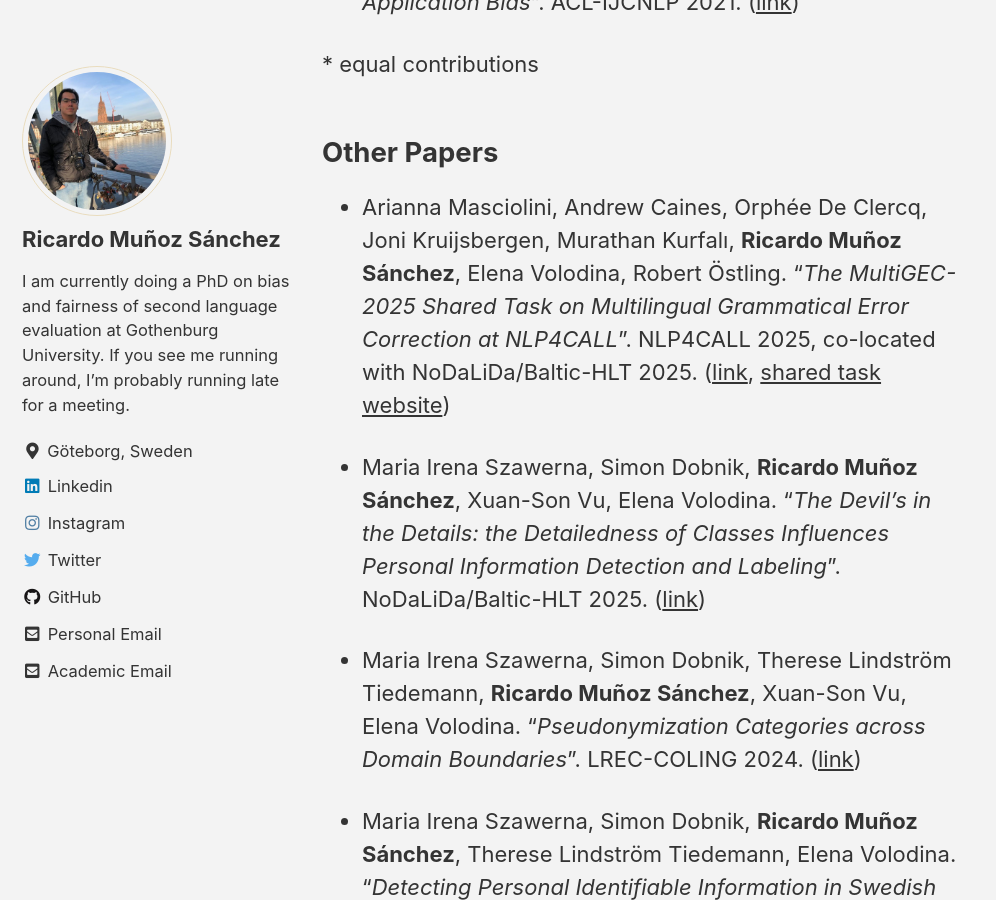
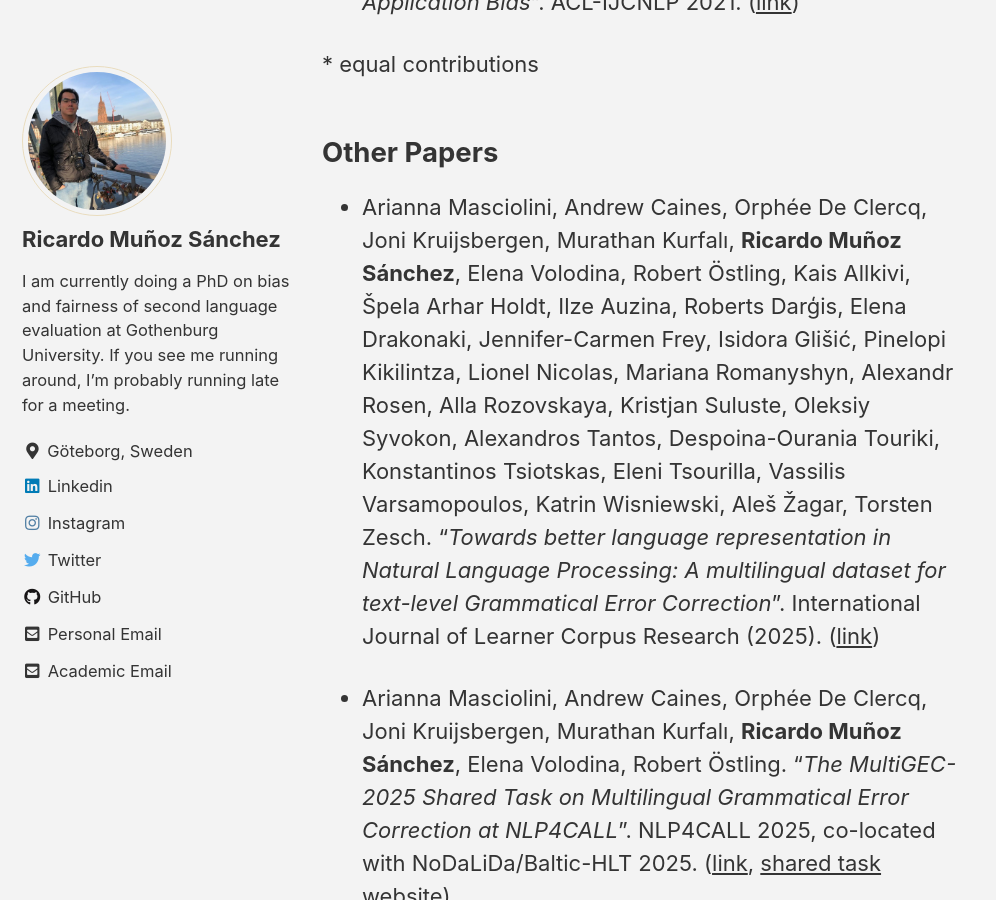
Before and after one commit to rimusa/rimusa.github.io, a Jekyll site: the page built from docs/_pages/research.md, in a window 1280 px wide and 900 px high, scrolled down 1457 px. Shown: the whole window, without its empty margins (0-996 px from the left). Built offline with Jekyll 4.4.1, drawn with Linux system fonts in a browser that asks for light colours; cached includes are drawn as plain includes.

Commit message:
Added MultiGEC dataset paper

```diff
--- a/docs/_pages/research.md
+++ b/docs/_pages/research.md
@@ -30,6 +30,8 @@ You can see the talks and presentations I've given [here](../talks).
 
 
 ## Other Papers
+
+- Arianna Masciolini, Andrew Caines, Orphée De Clercq, Joni Kruijsbergen, Murathan Kurfalı, **Ricardo Muñoz Sánchez**, Elena Volodina, Robert Östling, Kais Allkivi, Špela Arhar Holdt, Ilze Auzina, Roberts Darģis, Elena Drakonaki, Jennifer-Carmen Frey, Isidora Glišić, Pinelopi Kikilintza, Lionel Nicolas, Mariana Romanyshyn, Alexandr Rosen, Alla Rozovskaya, Kristjan Suluste, Oleksiy Syvokon, Alexandros Tantos, Despoina-Ourania Touriki, Konstantinos Tsiotskas, Eleni Tsourilla, Vassilis Varsamopoulos, Katrin Wisniewski, Aleš Žagar, Torsten Zesch. "_Towards better language representation in Natural Language Processing: A multilingual dataset for text-level Grammatical Error Correction_". International Journal of Learner Corpus Research (2025). ([link](https://doi.org/10.1075/ijlcr.24033.mas))
 
 - Arianna Masciolini, Andrew Caines, Orphée De Clercq, Joni Kruijsbergen, Murathan Kurfalı, **Ricardo Muñoz Sánchez**, Elena Volodina, Robert Östling. "_The MultiGEC-2025 Shared Task on Multilingual Grammatical Error Correction at NLP4CALL_". NLP4CALL 2025, co-located with NoDaLiDa/Baltic-HLT 2025. ([link](https://hdl.handle.net/10062/107166), [shared task website](https://spraakbanken.github.io/multigec-2025/shared_task.html))
 
```
